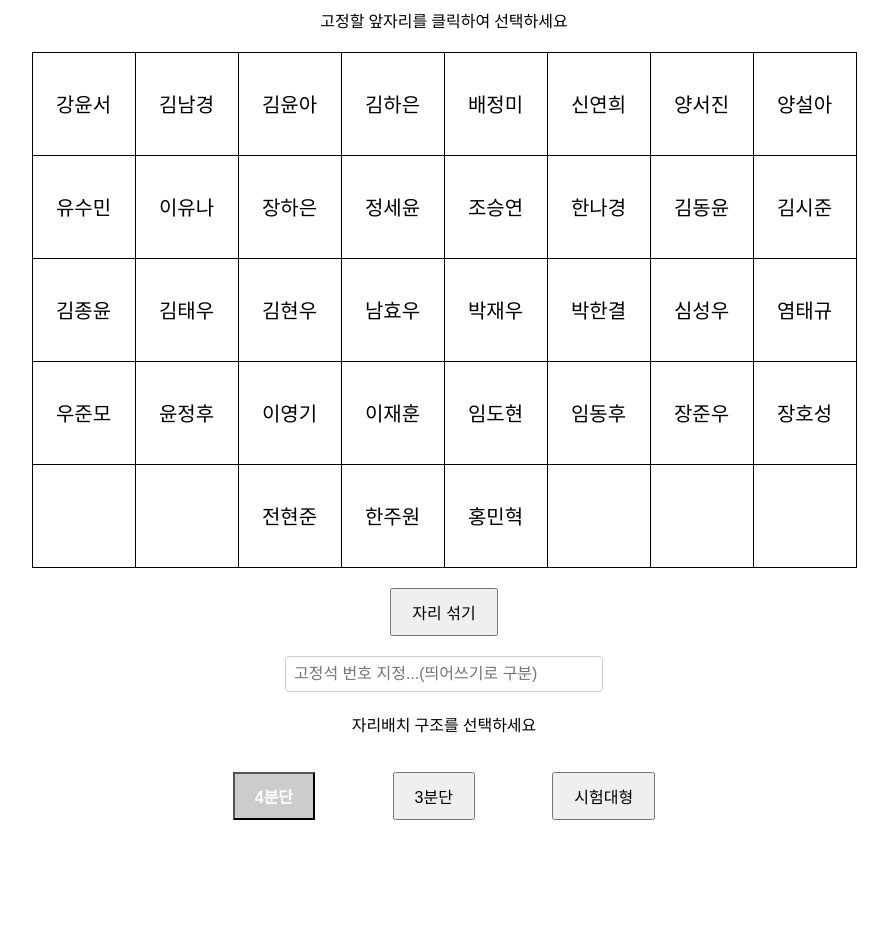
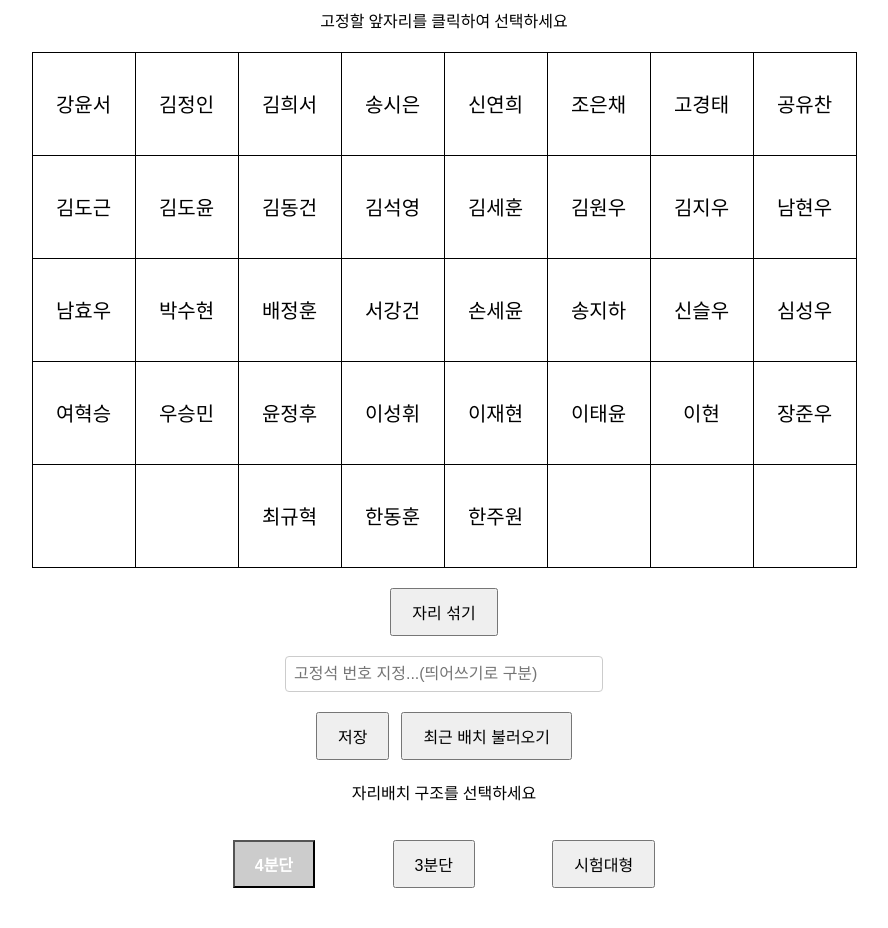
Before and after one commit to skyshim/skyshim.github.io, a website: page seat.html in a window 1280 px wide. Shown: the part 81-1009 px from the top of the page, without its empty margins (196-1084 px from the left). Before the commit the page ends 941 px from the top, so only its background shows below. Drawn offline with Linux system fonts and the light colour scheme.

Commit message:
seatbachi-add save/load, fix name

```diff
--- a/seat.html
+++ b/seat.html
@@ -36,18 +36,34 @@
         }
 
         .button-row button.selected {
-            background-color: #cccccc;  /* 예: 초록색 배경 */
+            background-color: #cccccc;
             color: white;
             font-weight: bold;
+        }
+
+        .save-row {
+            display: flex;
+            justify-content: center;
+            gap: 12px;
+            margin: 16px auto;
+        }
+        .save-row button {
+            display: inline-block;
+            margin: 0;
         }
     </style>
 </head>
 <body>
-    <h1>⭐2-9 자리배치표⭐</h1>
+    <h1>⭐3-12 자리배치표⭐</h1>
     <p>고정할 앞자리를 클릭하여 선택하세요</p>
     <table id="seatTable"></table>
     <button onclick="shuffle()">자리 섞기</button>
     <input id="fixedPeople" type="text" placeholder="고정석 번호 지정...(띄어쓰기로 구분)" oninput="updateFix()">
+
+    <div class="save-row">
+        <button onclick="saveSeat()">저장</button>
+        <button onclick="loadSeat()">최근 배치 불러오기</button>
+    </div>
 
     <div class="seat-structure">
         <p>자리배치 구조를 선택하세요</p>
@@ -61,10 +77,10 @@
 </body>
 
 <script>
-    const names = [ "강윤서", "김남경", "김윤아", "김하은", "배정미", "신연희", "양서진", "양설아", "유수민", "이유나",
-                    "장하은", "정세윤", "조승연", "한나경", "김동윤", "김시준", "김종윤", "김태우", "김현우", "남효우",
-                    "박재우", "박한결", "심성우", "염태규", "우준모", "윤정후", "이영기", "이재훈", "임도현", "임동후",
-                    "장준우", "장호성", "전현준", "한주원", "홍민혁"]
+    const names = [ "강윤서", "김정인", "김희서", "송시은", "신연희", "조은채", "고경태", "공유찬", "김도근", "김도윤",
+                    "김동건", "김석영", "김세훈", "김원우", "김지우", "남현우", "남효우", "박수현", "배정훈", "서강건",
+                    "손세윤", "송지하", "신슬우", "심성우", "여혁승", "우승민", "윤정후", "이성휘", "이재현", "이태윤",
+                    "이현", "장준우", "최규혁", "한동훈", "한주원"]
     let seats = Array.from({ length: 35 }, (_, index) => index + 1);
     let seats_f = [];
     let people_f = [];
@@ -81,16 +97,10 @@
         const selectedBtn = document.getElementById(`btn-${type}`);
         if (selectedBtn) selectedBtn.classList.add('selected');
         switch (type) {
-            case 4:
-                structure = [5,8,[2,3,4]];
-                break;
-            case 3:
-                structure = [6,6,[0,1,2,3,4]];
-                break;
-            case 0:
-                structure = [6,6,[1,2,3,4,5]];
-                break;
-            }
+            case 4: structure = [5,8,[2,3,4]]; break;
+            case 3: structure = [6,6,[0,1,2,3,4]]; break;
+            case 0: structure = [6,6,[1,2,3,4,5]]; break;
+        }
         loadTable();
     }
 
@@ -108,30 +118,23 @@
             let tr = document.createElement("tr");
             for (let j = 0; j < col; j++) {
                 const td = document.createElement("td");
-
                 td.textContent = names[seats[index]-1];
                 td.id = index;
                 td.addEventListener("click", toggleFix);
-
-                if (seats_f.includes(index)) {
-                    td.classList.add("fixed");
-                }
+                if (seats_f.includes(index)) td.classList.add("fixed");
                 tr.appendChild(td);
                 index++;
             }
-
             table.appendChild(tr);
         }
-        // 마지막행 따로 추가
+
         let tr = document.createElement("tr");
         for (let i = 0; i < col; i++) {
             const td = document.createElement("td");
             if (last_inclusion.includes(i)) {
                 td.textContent = names[seats[index]-1];
                 td.id = index;
-                if (seats_f.includes(index)) {
-                    td.classList.add("fixed");
-                }
+                if (seats_f.includes(index)) td.classList.add("fixed");
                 td.addEventListener("click", toggleFix);
                 index++;
             } else {
@@ -144,20 +147,16 @@
 
     function shuffle() {
         seats = seats.filter(seat => !people_f.includes(seat));
-
         seats = shuffleArray(seats);
-        //빼고 섞기
-
         people_f = shuffleArray(people_f);
 
         let index = 0;
-        for (let i = 0; i <35; i++) {
+        for (let i = 0; i < 35; i++) {
             if (seats_f.includes(i)) {
-                seats.splice(i, 0, people_f[index])
-                index++
+                seats.splice(i, 0, people_f[index]);
+                index++;
             }
         }
-
         loadTable();
     }
 
@@ -172,15 +171,37 @@
         people_f = people_f.map(str => parseInt(str));
     }
 
-    loadTable(); // 페이지 로드 시 테이블 생성
+    function saveSeat() {
+        const data = {
+            seats: seats,
+            seats_f: seats_f,
+            people_f: people_f,
+            fixedInput: document.getElementById("fixedPeople").value
+        };
+        localStorage.setItem("seatSave", JSON.stringify(data));
+        alert("저장되었습니다!");
+    }
+
+    function loadSeat() {
+        const raw = localStorage.getItem("seatSave");
+        if (!raw) { alert("저장된 배치가 없습니다."); return; }
+        const data = JSON.parse(raw);
+        seats = data.seats;
+        seats_f = data.seats_f;
+        people_f = data.people_f;
+        document.getElementById("fixedPeople").value = data.fixedInput || "";
+        loadTable();
+        alert("불러오기 완료!");
+    }
+
+    loadTable();
 
     // =============================================
-    // 코드 편의용 정의함수
 
     function shuffleArray(arr) {
         for (let i = arr.length - 1; i > 0; i--) {
-            const j = Math.floor(Math.random() * (i + 1)); // 0부터 i까지의 랜덤 인덱스
-            [arr[i], arr[j]] = [arr[j], arr[i]]; // i와 j 위치의 값을 교환
+            const j = Math.floor(Math.random() * (i + 1));
+            [arr[i], arr[j]] = [arr[j], arr[i]];
         }
         return arr;
     }
```
